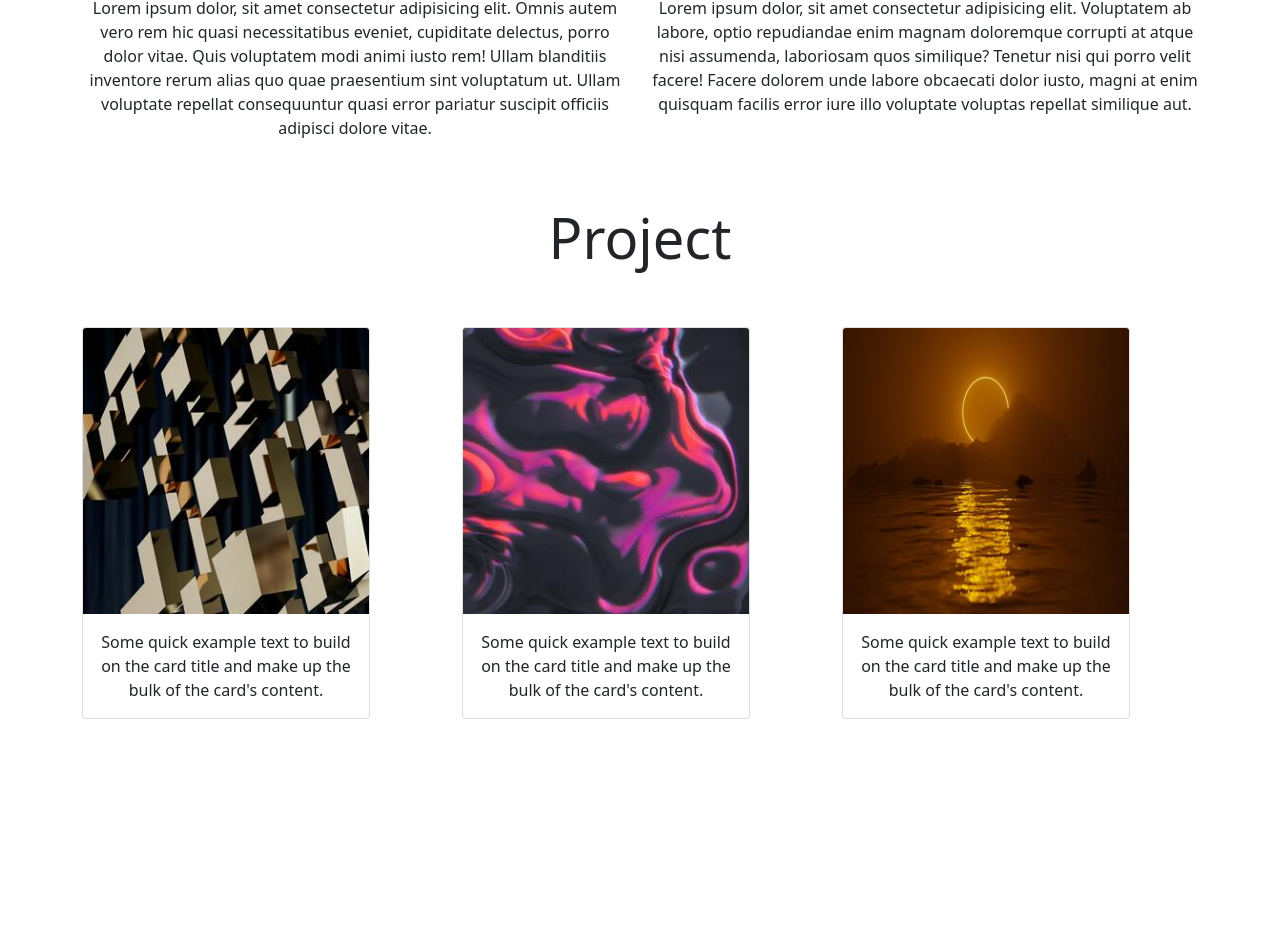
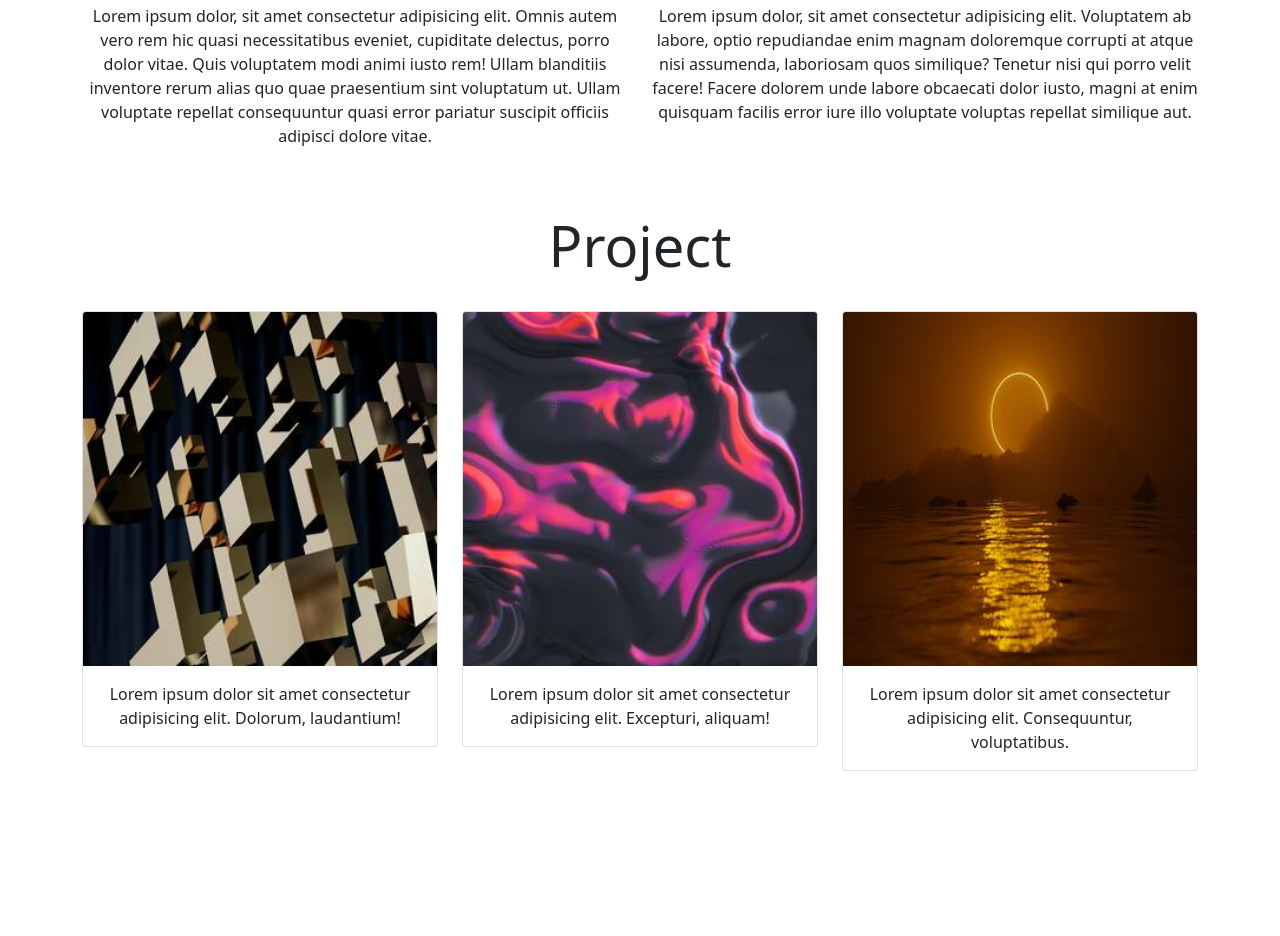
Before and after one commit to ArelSmith/cryzent-landing-page, a plain HTML site: page index.html in a window 1280 px wide. Shown: the part 609-1545 px from the top of the page. Drawn offline with nearby package versions, Linux system fonts and the light colour scheme.

Commit message:
Menambahkan breakpoints dan animasi pada project section

```diff
--- a/index.html
+++ b/index.html
@@ -46,13 +46,13 @@
     <!-- About Section -->
     <section id="about">
         <div class="container">
-            <div class="row text-center">
+            <div class="row text-center pt-5">
                 <div class="col-md">
                     <h1 class="display-4">About</h1>
                 </div>
             </div>
 
-            <div class="row text-center justify-content-center pt-5">
+            <div class="row text-center justify-content-center pt-2">
                 <div class="col-md">
                     <p data-aos="fade-up" data-aos-duration="1000">Lorem ipsum dolor, sit amet consectetur adipisicing elit. Omnis autem vero rem hic quasi necessitatibus eveniet, cupiditate delectus, porro dolor vitae. Quis voluptatem modi animi iusto rem! Ullam blanditiis inventore rerum alias quo quae praesentium sint voluptatum ut. Ullam voluptate repellat consequuntur quasi error pariatur suscipit officiis adipisci dolore vitae.</p>
                 </div>
@@ -69,31 +69,31 @@
         <div class="container">
             <div class="row text-center pt-5">
                 <div class="col-md">
-                    <h1 class="display-4">Project</h1>
+                    <h1 class="display-4" data-aos="zoom-in-down" data-aos-offset=400>Project</h1>
                 </div>
             </div>
-            <div class="row text-center pt-5">
-                <div class="col-md-4">
-                    <div class="card" style="width: 18rem;">
+            <div class="row text-center pt-4">
+                <div class="col-md-4 mb-3">
+                    <div class="card" data-aos="flip-right" data-aos-duration="1500" data-aos-offset="300">
                         <img src="assets/img/dist/1.jpg" class="card-img-top" alt="Image 1">
                         <div class="card-body">
-                          <p class="card-text">Some quick example text to build on the card title and make up the bulk of the card's content.</p>
+                            <p class="card-text">Lorem ipsum dolor sit amet consectetur adipisicing elit. Dolorum, laudantium!</p>
                         </div>
-                      </div>
+                    </div>
                 </div>
-                <div class="col-md-4">
-                    <div class="card" style="width: 18rem;">
+                <div class="col-md-4 mb-3">
+                    <div class="card" data-aos="flip-left" data-aos-delay="200" data-aos-duration="1500" data-aos-offset="300">
                         <img src="assets/img/dist/2.jpg" class="card-img-top" alt="Image 2">
                         <div class="card-body">
-                          <p class="card-text">Some quick example text to build on the card title and make up the bulk of the card's content.</p>
+                            <p class="card-text">Lorem ipsum dolor sit amet consectetur adipisicing elit. Excepturi, aliquam!</p>
                         </div>
-                      </div>
+                    </div>
                 </div>
-                <div class="col-md-4">
-                    <div class="card" style="width: 18rem;">
+                <div class="col-md-4 mb-3">
+                    <div class="card" data-aos="flip-down" data-aos-delay="400" data-aos-duration="1500" data-aos-offset="300">
                         <img src="assets/img/dist/3.jpg" class="card-img-top" alt="Image 3">
                         <div class="card-body">
-                          <p class="card-text">Some quick example text to build on the card title and make up the bulk of the card's content.</p>
+                            <p class="card-text">Lorem ipsum dolor sit amet consectetur adipisicing elit. Consequuntur, voluptatibus.</p>
                         </div>
                       </div>
                 </div>
```
